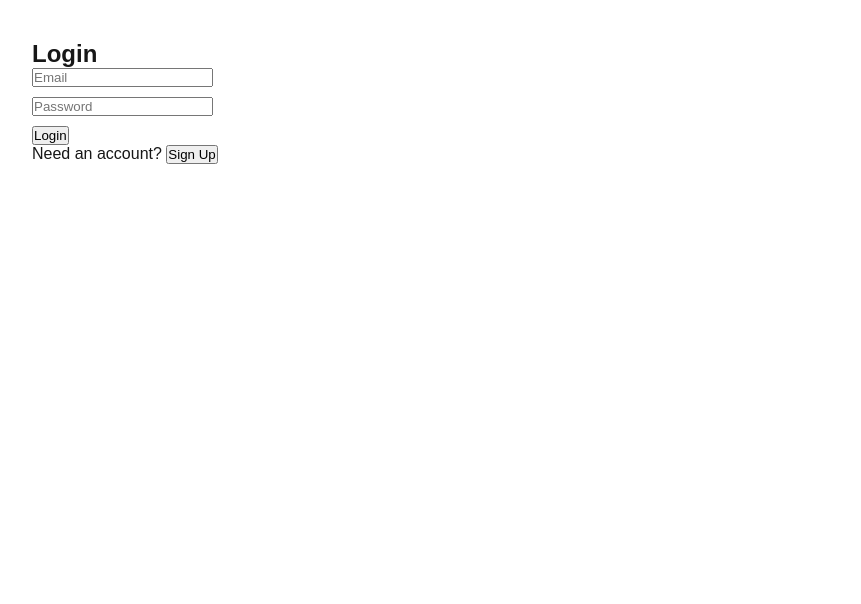
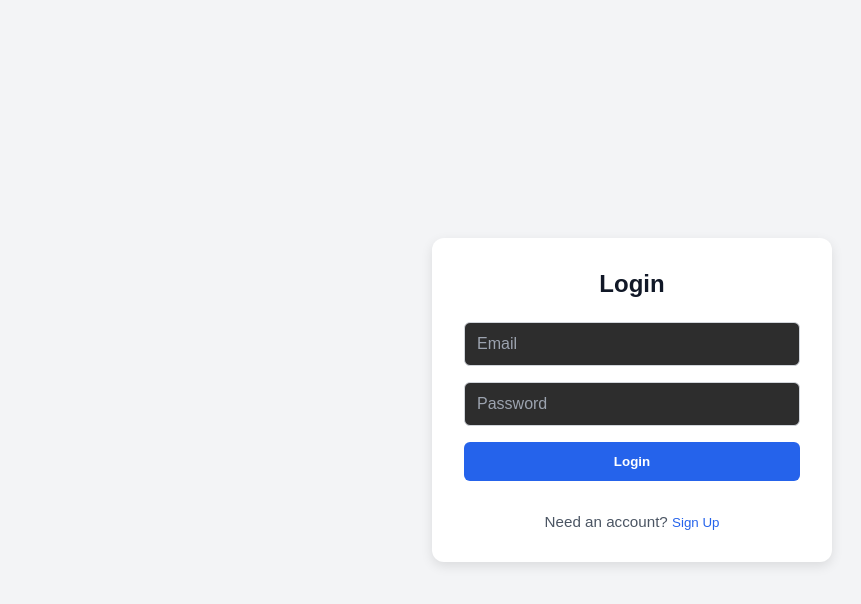
Before and after one commit to henryharborne/NuMe, a Next.js app in the folder frontend/: page /auth in a window 1280 px wide. Shown: the top 604 px of the page, without its empty margins (8-869 px from the left). Built offline with nearby package versions, Linux system fonts and the light colour scheme.

Commit message:
Auth page styling + remove css bloat

```diff
--- /dev/null
+++ b/frontend/src/app/auth/Auth.module.css
@@ -0,0 +1,82 @@
+.container {
+  min-height: 100vh;
+  display: flex;
+  justify-content: center;
+  align-items: center;
+  background-color: #f3f4f6;
+  padding: 2rem;
+}
+
+.card {
+  background-color: white;
+  padding: 2rem;
+  border-radius: 12px;
+  box-shadow: 0 4px 12px rgba(0, 0, 0, 0.1);
+  width: 100%;
+  max-width: 400px;
+}
+
+.title {
+  text-align: center;
+  margin-bottom: 1.5rem;
+  font-size: 1.5rem;
+  font-weight: bold;
+  color: #111827;
+}
+
+.input {
+  width: 100%;
+  padding: 0.75rem;
+  margin-bottom: 1rem;
+  border: 1px solid #d1d5db;
+  border-radius: 6px;
+  font-size: 1rem;
+  background-color: #2d2d2d;
+  color: white;
+}
+
+.input::placeholder {
+  color: #9ca3af;
+}
+
+.button {
+  width: 100%;
+  padding: 0.75rem;
+  background-color: #2563eb;
+  color: white;
+  font-weight: 600;
+  border: none;
+  border-radius: 6px;
+  margin-bottom: 1rem;
+  transition: background-color 0.3s ease;
+}
+
+.button:hover {
+  background-color: #1d4ed8;
+}
+
+.error {
+  color: #dc2626;
+  margin-bottom: 1rem;
+  text-align: center;
+}
+
+.toggleText {
+  color: #4b5563;
+  text-align: center;
+  font-size: 0.95rem;
+  margin-top: 1rem;
+}
+
+.toggle {
+  background: none;
+  color: #2563eb;
+  border: none;
+  cursor: pointer;
+  font-weight: 500;
+  padding: 0;
+}
+
+.toggle:hover {
+  text-decoration: underline;
+}
--- a/frontend/src/app/auth/page.tsx
+++ b/frontend/src/app/auth/page.tsx
@@ -2,6 +2,7 @@
 
 import { useState } from 'react';
 import { useRouter } from 'next/navigation';
+import styles from './Auth.module.css';
 
 export default function AuthPage() {
   const router = useRouter();
@@ -34,7 +35,6 @@ export default function AuthPage() {
         setMessage('Account created! Please log in.');
         setMode('login');
       } else {
-        // On login success, redirect to dashboard
         router.push('/dashboard');
       }
     } catch (err) {
@@ -43,31 +43,41 @@ export default function AuthPage() {
   };
 
   return (
-    <div style={{ padding: 40 }}>
-      <h2>{mode === 'login' ? 'Login' : 'Sign Up'}</h2>
+    <div className={styles.container}>
+      <div className={styles.card}>
+        <h2 className={styles.title}>
+          {mode === 'login' ? 'Login' : 'Sign Up'}
+        </h2>
         <input
+          type="email"
           value={email}
           onChange={(e) => setEmail(e.target.value)}
           placeholder="Email"
-        style={{ display: 'block', marginBottom: 10 }}
+          className={styles.input}
         />
         <input
           type="password"
           value={password}
           onChange={(e) => setPassword(e.target.value)}
           placeholder="Password"
-        style={{ display: 'block', marginBottom: 10 }}
+          className={styles.input}
         />
-      <button onClick={handleAuth}>
+        <button onClick={handleAuth} className={styles.button}>
           {mode === 'login' ? 'Login' : 'Sign Up'}
         </button>
-      <p style={{ color: 'red' }}>{message}</p>
-      <p>
+        {message && <p className={styles.error}>{message}</p>}
+        <p className={styles.toggleText}>
           {mode === 'login' ? 'Need an account?' : 'Already have one?'}{' '}
-        <button onClick={() => setMode(mode === 'login' ? 'signup' : 'login')}>
+          <button
+            onClick={() =>
+              setMode(mode === 'login' ? 'signup' : 'login')
+            }
+            className={styles.toggle}
+          >
             {mode === 'login' ? 'Sign Up' : 'Login'}
           </button>
         </p>
       </div>
+    </div>
   );
 }
```
Also changed, not shown: frontend/src/app/page.module.css (deleted, +0 -168 lines). Lines whose indentation alone changed are shown as unchanged.
